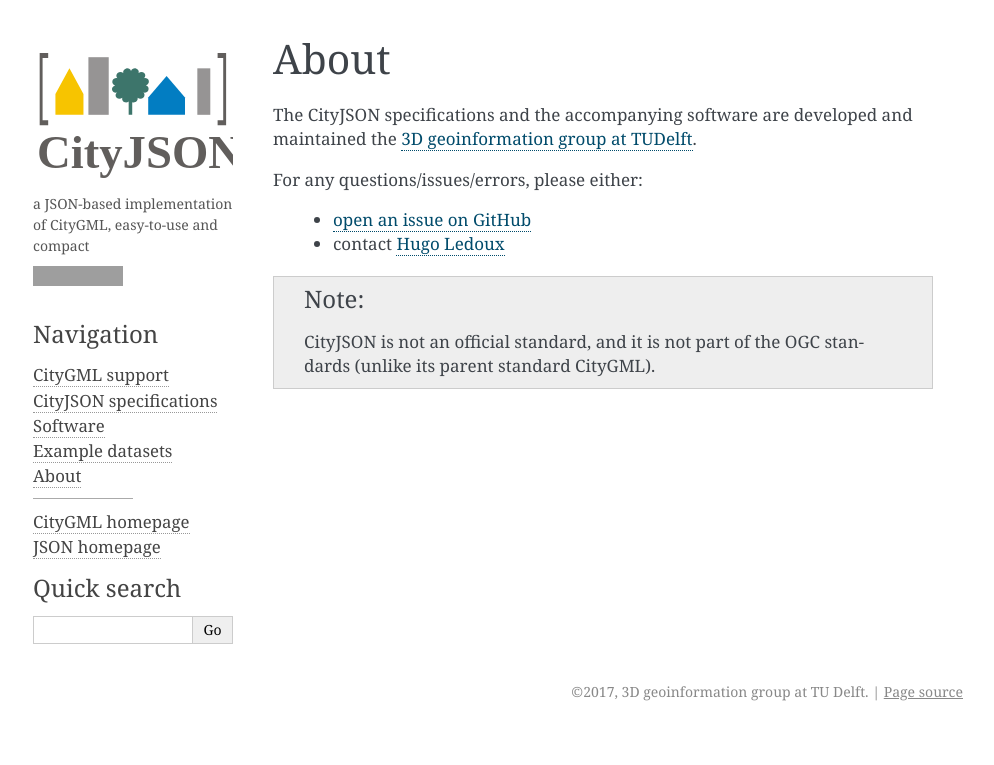
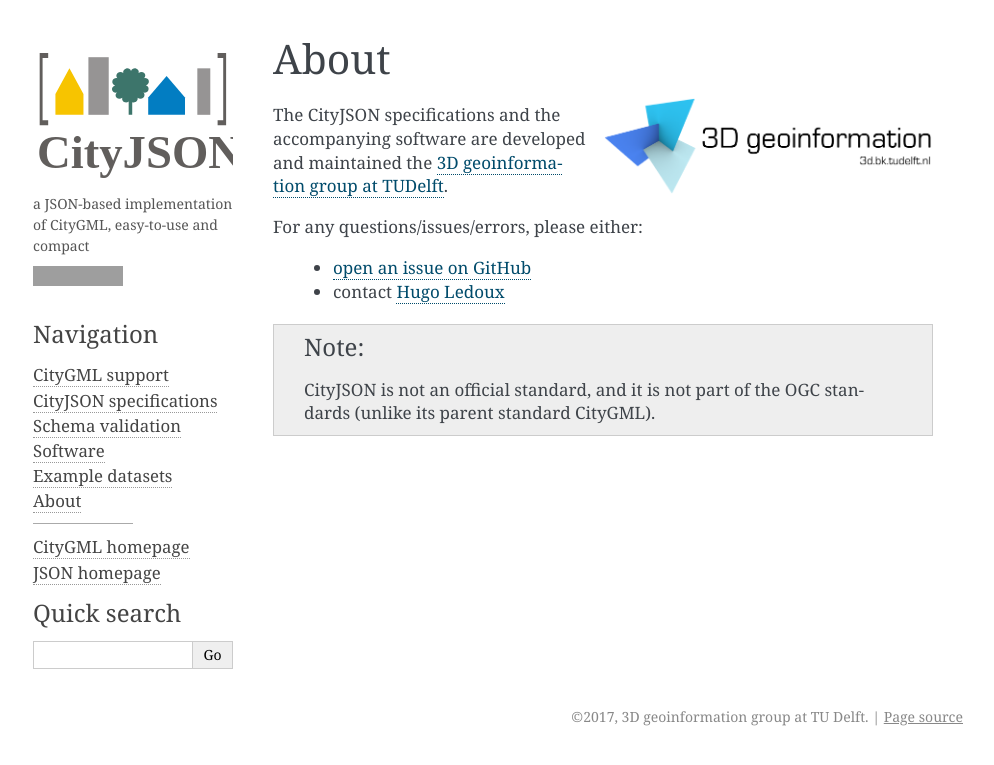
Before and after one commit to cityjson/specs, a Sphinx documentation site: the page built from docs/about.rst, in a window 1280 px wide, cut to the strip 0-765 px from the top of the page. Shown: the whole strip, without its empty margins (147-1141 px from the left). Built offline with Sphinx 7.4.7, drawn with Linux system fonts in a browser that asks for light colours; grey boxes are pictures that could not be loaded.

Commit message:
WIP text

```diff
--- a/docs/about.rst
+++ b/docs/about.rst
@@ -1,6 +1,12 @@
 =====
 About
 =====
+
+
+.. image:: _static/logo-url-black.png
+   :alt: 3D geoinformation at TU Delft
+   :align: right
+   :width: 50%
 
 The CityJSON specifications and the accompanying software are developed and maintained the `3D geoinformation group at TUDelft <https://3d.bk.tudelft.nl>`_.
 
--- a/docs/index.rst
+++ b/docs/index.rst
@@ -62,6 +62,7 @@
 
    citygmlsupport
    specifications
+   validation
    software
    datasets
    about
```
Also changed, not shown: docs/validation.rst (added, +7 -0 lines).
